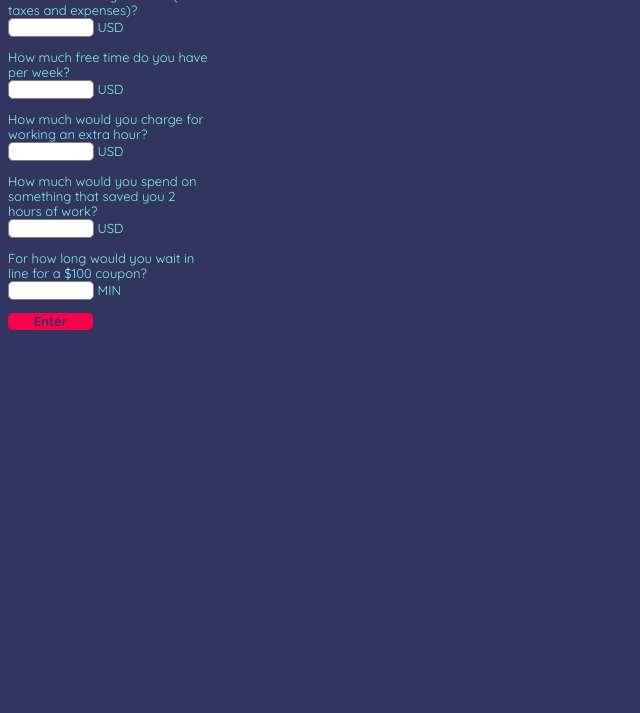
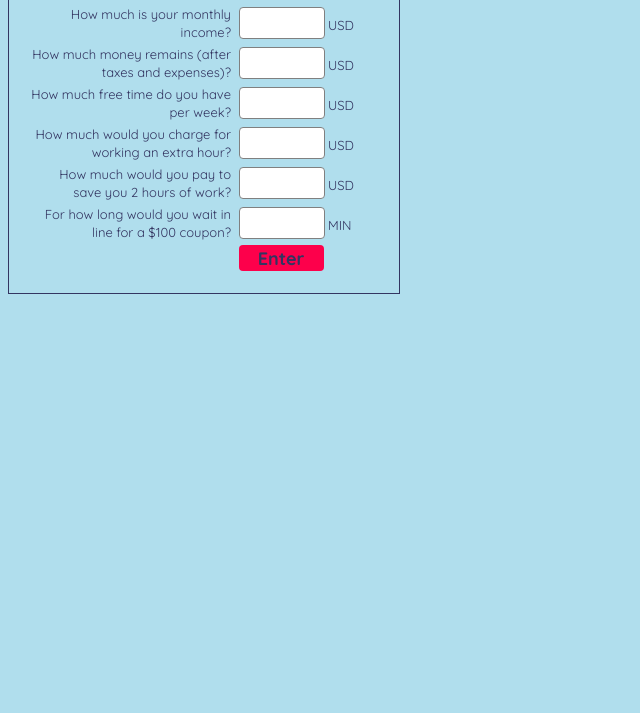
Before and after one commit to gaborparsons/money_time, a browser extension: page content_scripts/index.html in a window 1280 px wide. Shown: the part 87-800 px from the top of the page, without its empty margins (0-640 px from the left). Drawn offline with Linux system fonts and the light colour scheme.

Commit message:
BEAUTIFUL CSS!

```diff
--- a/content_scripts/css/main.css
+++ b/content_scripts/css/main.css
@@ -1,13 +1,17 @@
 body {
     min-width: 220px;
     overflow-x: hidden;
-    background-color: #333561;
-    color: #7df3e8;
+    /*background-color: #333561;*/
+    background-color: #B0DEED;
+    /*color: #7df3e8;*/
+    color: #333561;
     font-family: 'Quicksand', sans-serif;
     font-weight: 400;
     font-size: 13px;
-    line-height: 15px;
+    line-height: 18px;
 }
+
+
 
 input:focus,
 select:focus,
@@ -16,25 +20,53 @@ button:focus {
     outline: none;
 }
 
+hr{
+    border: solid #333561 1px;
+}
+
 input{
     font-family: 'Quicksand', sans-serif;
     font-weight: 700;
-    /*margin-top: 5px;*/
-    font-size: 13px;
-    line-height: 15px;
+    font-size: 18px;
+
+    width: 80px;
+    height: 26px;
+
     border: solid gray 1px;
     background-color: white;
     color: #333561;
-    width: 80px;
-    border-radius: 5px;
+
+    border-radius: 4px;
+    padding: 2px;
 }
 
 input[type="button"]{
+    width: 85px;
+    height: 26px;
+
     background-color: #fd004b;
     border: 0px;
-    width: 85px;
 }
 
 #container{
+    width: 350px;
+
+    padding: 20px;
+    border: solid #333561 1px;
+}
+
+.question{
     width: 200px;
+
+    display: inline-block;
+    vertical-align: middle;
+    text-align: right;
+    /*border: solid #333561 1px;*/
+    padding: 2px;
 }
+.answer{
+    /*border: solid #333561 1px;*/
+    display: inline-block;
+    vertical-align: middle;
+    padding: 2px;
+}
--- a/content_scripts/index.html
+++ b/content_scripts/index.html
@@ -9,32 +9,59 @@
 
     <body>
         <div id='container'>
+            <h1>
+                Money Time
+            </h1>
+            <hr>
             <FORM NAME="myform" ACTION="" METHOD="GET">
-                <p>
-                    How much is your monthly income?<br>
-                    <INPUT TYPE="text" NAME="inputMoneyEarned"> USD<br>
-                </p>
-                <p>
-                    How much money remains (after taxes and expenses)?<br>
-                    <INPUT TYPE="text" NAME="inputMoneyRemaining"> USD<br>
-                </p>
-                <p>
-                    How much free time do you have per week?<br>
-                    <INPUT TYPE="text" NAME="inputFreeTime"> USD<br>
-                </p>
-                <p>
-                    How much would you charge for working an extra hour?<br>
-                    <INPUT TYPE="text" NAME="inputParaEarning"> USD<br>
-                </p>
-                <p>
-                    How much would you spend on something that saved you 2 hours of work?<br>
-                    <INPUT TYPE="text" NAME="inputParaTime"> USD<br>
-                </p>
-                <p>
-                    For how long would you wait in line for a $100 coupon?<br>
-                    <INPUT TYPE="text" NAME="inputParaSaving"> MIN<br>
-                </p>
+
+                <div class="question">
+                    How much is your monthly income?
+                </div>
+                <div class="answer">
+                    <INPUT TYPE="text" NAME="inputMoneyEarned"> USD
+                </div>
+
+                <div class="question">
+                    How much money remains (after taxes and expenses)?
+                </div>
+                <div class="answer">
+                    <INPUT TYPE="text" NAME="inputMoneyRemaining"> USD
+                </div>
+
+                <div class="question">
+                    How much free time do you have per week?
+                </div>
+                <div class="answer">
+                    <INPUT TYPE="text" NAME="inputFreeTime"> USD
+                </div>
+
+                <div class="question">
+                    How much would you charge for working an extra hour?
+                </div>
+                <div class="answer">
+                    <INPUT TYPE="text" NAME="inputParaEarning"> USD
+                </div>
+
+                <div class="question">
+                    How much would you pay to save you 2 hours of work?
+                </div>
+                <div class="answer">
+                    <INPUT TYPE="text" NAME="inputParaTime"> USD
+                </div>
+
+                <div class="question">
+                    For how long would you wait in line for a $100 coupon?
+                </div>
+                <div class="answer">
+                    <INPUT TYPE="text" NAME="inputParaSaving"> MIN
+                </div>
+
+                <div class="question">
+                </div>
+                <div class="answer">
                     <INPUT TYPE="button" NAME="button" Value="Enter" onClick="insert(this.form)">
+                </div>
             </FORM>
         </div>
     <script type="text/javascript">
```
